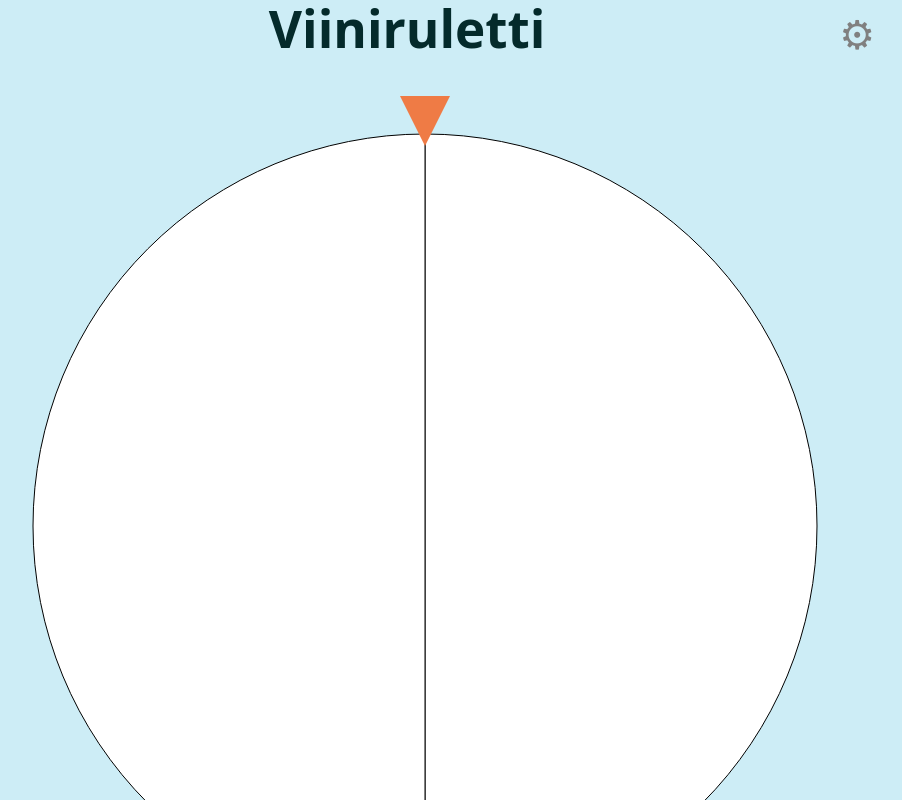
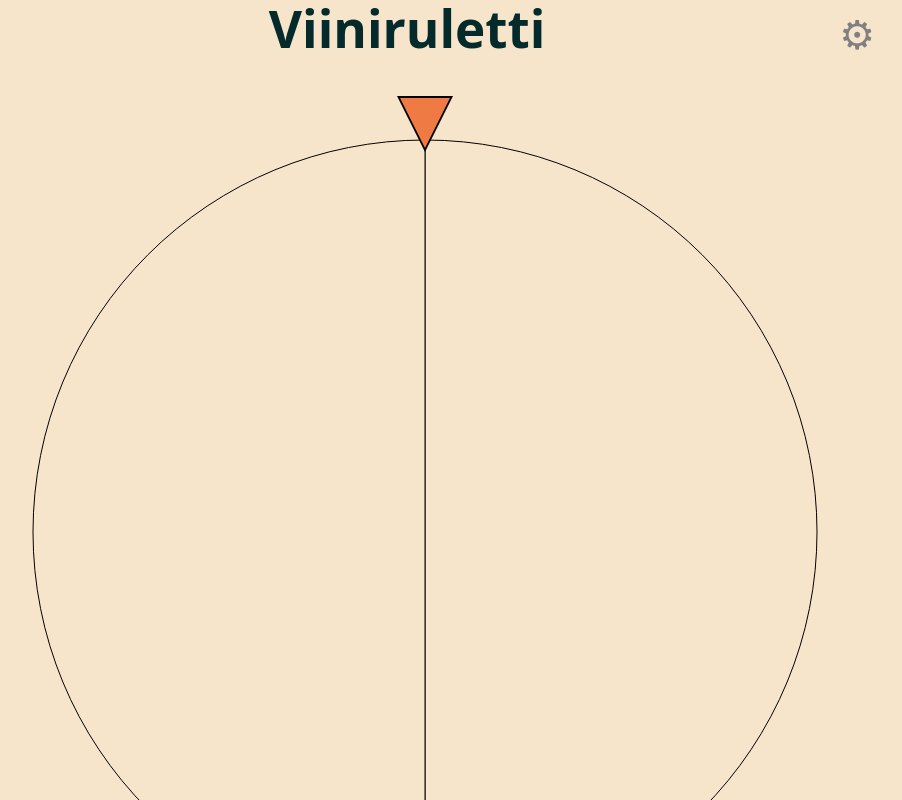
Before and after one commit to LasseRapo/wineroulette-front, a React (Vite) app: page / in a window 1280 px wide. Shown: the top 800 px of the page, without its empty margins (215-1117 px from the left). Built offline with nearby package versions, Linux system fonts and the light colour scheme.

Commit message:
Style changes and disable row removal buttons when less than MIN_SECTORS in wheel.

```diff
--- a/src/App.jsx
+++ b/src/App.jsx
@@ -3,13 +3,14 @@ import './styles/App.css'
 import WheelOfFortune from './components/Wheel'
 import SettingsMenu from './components/SettingsMenu';
 import { generateUniqueID } from './utils';
+import { DEFAULT_WHEEL_BACKGROUND } from './utils/const';
 
 function App() {
 
   const [showSettings, setShowSettings] = useState(false)
   const [sectors, setSectors] = useState([
-    {id: generateUniqueID(), label: '', color: '#ffffff', active: true},
-    {id: generateUniqueID(), label: '', color: '#ffffff', active: true},
+    {id: generateUniqueID(), label: '', color: DEFAULT_WHEEL_BACKGROUND},
+    {id: generateUniqueID(), label: '', color: DEFAULT_WHEEL_BACKGROUND},
   ])
 
 
--- a/src/components/SettingsMenu.jsx
+++ b/src/components/SettingsMenu.jsx
@@ -1,19 +1,24 @@
 import { useState } from "react"
 import { generateLinearGradient, generateRandomHexColor, generateUniqueID, hexToRgb, rgbToHex } from "../utils"
+import { DEFAULT_WHEEL_BACKGROUND } from "../utils/const";
 
-const Row = ({ obj, onLabelChange, onColorChange, onRowRemove, headerComponent}) => {
+const MIN_SECTORS = 2;
+const MAX_SECTORS = 20;
+
+const Row = ({ sectors, obj, onLabelChange, onColorChange, onRowRemove, headerComponent}) => {
   return (
     <div className='sector-setting-row'>
       {headerComponent ? headerComponent: <></>}
       <input className='settings-input text' headline='Nimi' onChange={(e) => onLabelChange(e, obj.id)} value={obj.label} placeholder="" />
       <input className='settings-input text' headline='Väri' onChange={(e) => onColorChange(e, obj.id)} value={obj.color} placeholder='#ffffff' />
-      <button onClick={onRowRemove} className="remove-specific-row-button">🗙</button>
+      <button
+        disabled={sectors.length <= MIN_SECTORS ? true: false}
+        onClick={onRowRemove}
+        className="remove-specific-row-button">🗙</button>
     </div>
   )
 }
 
-const MIN_SECTORS = 2;
-const MAX_SECTORS = 20;
 
 export default function SettingsMenu({ sectors, setSectors, showMenu = false }) {
 
@@ -24,7 +29,7 @@ export default function SettingsMenu({ sectors, setSectors, showMenu = false })
 
   function _addRow() {
     if (sectors.length >= MAX_SECTORS) return;
-    setSectors((prev) => ([...prev, { id: generateUniqueID(), label: "", color: "#ffffff" }]))
+    setSectors((prev) => ([...prev, { id: generateUniqueID(), label: "", color: DEFAULT_WHEEL_BACKGROUND }]))
   }
 
   function _removeRow() {
@@ -116,6 +121,7 @@ export default function SettingsMenu({ sectors, setSectors, showMenu = false })
         {sectors.map((obj, index) => (
           <>
             <Row key={obj.id}
+              sectors={sectors}
               obj={obj}
               onLabelChange={onLabelChange}
               onColorChange={onColorChange}
@@ -142,6 +148,12 @@ export default function SettingsMenu({ sectors, setSectors, showMenu = false })
       <h3>Gradientti</h3>
       <div id="gradient-settings-container" className="row-container">
         <div id='gradient-settings' className="sector-setting-row">
+
+          <div id='auto-gradient-update-container' style={{marginBottom: '20px'}}>
+            <input type='checkbox' className='settings-input checkbox'/>
+            <label className="settings-label">Automaattinen gradientin päivitys (WiP)</label>
+          </div>
+
           <div id='gradient-headline-container' className="settings-headline-container">
             <h4 className="settings-subheadline">Start</h4>
             <h4 className="settings-subheadline">End</h4>
--- a/src/styles/App.css
+++ b/src/styles/App.css
@@ -1,8 +1,7 @@
 * {
   --dark-foreground: #042A2B;
-  --hover-color: #EF7B45;
-  --background-color: #CDEDF6;
-
+  --hover-color: #ef7a43;
+  --background-color: #f7e5cb;
   --setting-box-translation: 655px;
 }
 
@@ -88,7 +87,6 @@
   width: 400px;
 }
 
-
 #settings-menu-container.hidden {
   visibility: hidden;
   opacity: 0;
@@ -172,7 +170,7 @@ h3 {
 .settings-input.checkbox {
   width: auto;
   padding: 0;
-  margin-right: 20px;
+  margin-right: 0px;
   margin-left: 10px;
   transform: scale(2.0);
 }
@@ -232,8 +230,12 @@ h3 {
   color: rgb(88, 88, 88);
 }
 
-.remove-specific-row-button:hover {
+.remove-specific-row-button:enabled:hover {
   color: var(--hover-color);
+}
+
+.remove-specific-row-button:disabled {
+  pointer-events: none;
 }
 
 #generate-random-gradient-button {
--- a/src/styles/wheel.css
+++ b/src/styles/wheel.css
@@ -1,5 +1,14 @@
 * {
-    --sector-font-size: 7px
+    --knob-width: 25px;
+    --knob-border-color: black;
+    --knob-border-width: 3px;
+
+
+    /* Automatically calculated */
+    --knob-background-color: var(--hover-color);
+    --knob-height: calc(var(--knob-width) * 2);
+    --knob-border-triangle-width: calc(var(--knob-width) + var(--knob-border-width));
+    --knob-border-triangle-height: calc(2 * var(--knob-border-triangle-width));
 }
 
 .wheel {
@@ -43,9 +52,41 @@
 }
 
 .triangle-down {
+    /* This is the border-triangle.
+       Must be bigger than inner triangle otherwise
+       borders won't show up
+    */
+
     width: 0;
     height: 0;
-    border-left: 25px solid transparent;
-    border-right: 25px solid transparent;
-    border-top: 50px solid var(--hover-color);
+
+    border-left: var(--knob-border-triangle-width) solid transparent;
+    border-right: var(--knob-border-triangle-width) solid transparent;
+    border-top: var(--knob-border-triangle-height) solid black;
 }
+
+.triangle-down::before {
+
+    /* This is the inner triangle */
+    display: block;
+    position: relative;
+    z-index: 0;
+    width: 0;
+    height: 0;
+    content: " ";
+
+    border-left: var(--knob-width) solid transparent;
+    border-right: var(--knob-width) solid transparent;
+    border-top: var(--knob-height) solid var(--hover-color);
+
+
+    /* This margin just seemed to give best results
+       and yes I know this is bit hacky but it is only way to my knowledge
+       place inner triangle in correct place without breaking stuff.
+
+       There could be better way to create triangle with borders that adjusts
+       dynamically but this works. Dear me I really hope that you don't have to mess with
+       this in future.
+    */
+    margin: calc(-51px - var(--knob-border-width)) 0px 0px -25px;
+}
--- /dev/null
+++ b/src/utils/const.js
@@ -0,0 +1,3 @@
+/* Some useful constants, such as default color codes for generated objects etc. */
+
+export const DEFAULT_WHEEL_BACKGROUND = '#f7e5cb'
```
